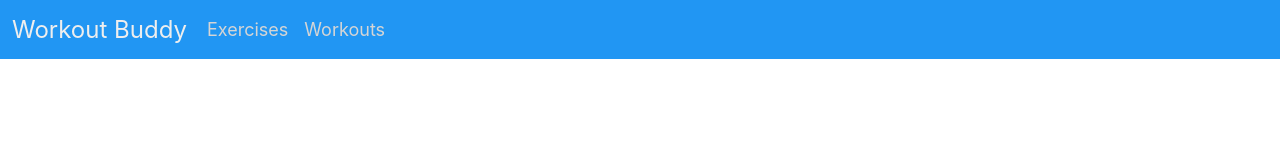
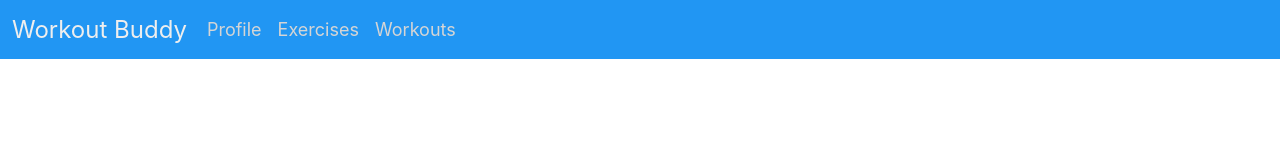
Before and after one commit to samarthkhandelwal/IT-Project, a Next.js app: page / in a window 1280 px wide. Shown: the top 160 px of the page. Built offline with nearby package versions, Linux system fonts and the light colour scheme.

Commit message:
Add profile tab to navbar

```diff
--- a/components/Navbar/Navbar.js
+++ b/components/Navbar/Navbar.js
@@ -15,6 +15,9 @@ function TopNavbar() {
         <Nav.Link className={styles.title}>Workout Buddy</Nav.Link>
       </Link>
       <Nav fill className={styles.items}>
+      <Link href='/profile' passHref>
+        <Nav.Link className={styles.item}>Profile</Nav.Link>
+      </Link>
       <Link href='/exercises' passHref>
         <Nav.Link className={styles.item}>Exercises</Nav.Link>
       </Link>
```
